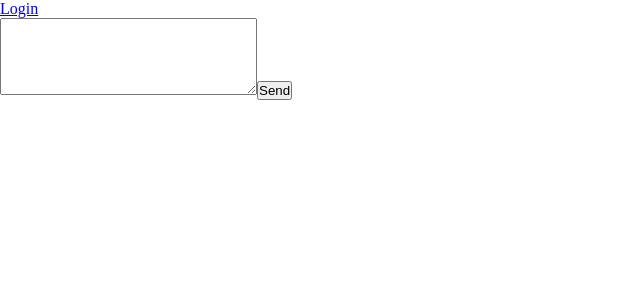
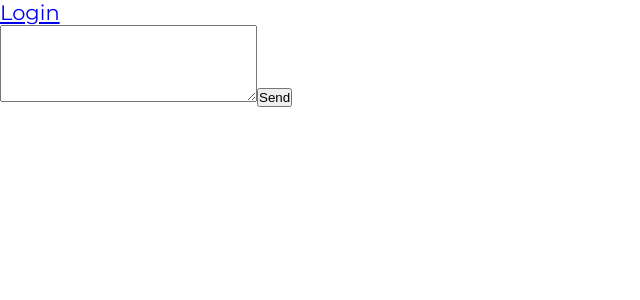
Before and after one commit to snoh666/anon-ask-react, a React (Create React App) app: page / in a window 1280 px wide. Shown: the top 300 px of the page, without its empty margins (0-640 px from the left). Built offline with nearby package versions, Linux system fonts and the light colour scheme; the HTML template or start-up script is replaced by a standard one.

Commit message:
Linked Monsterrat font from google

```diff
--- a/src/index.css
+++ b/src/index.css
@@ -1,5 +1,13 @@
+@import url('https://fonts.googleapis.com/css?family=Montserrat&display=swap');
+
 *{
   margin: 0;
   padding: 0;
   box-sizing: border-box;
 }
+
+body{
+  font-family: 'Montserrat',
+  sans-serif;
+  font-size: 21px;
+}
```
